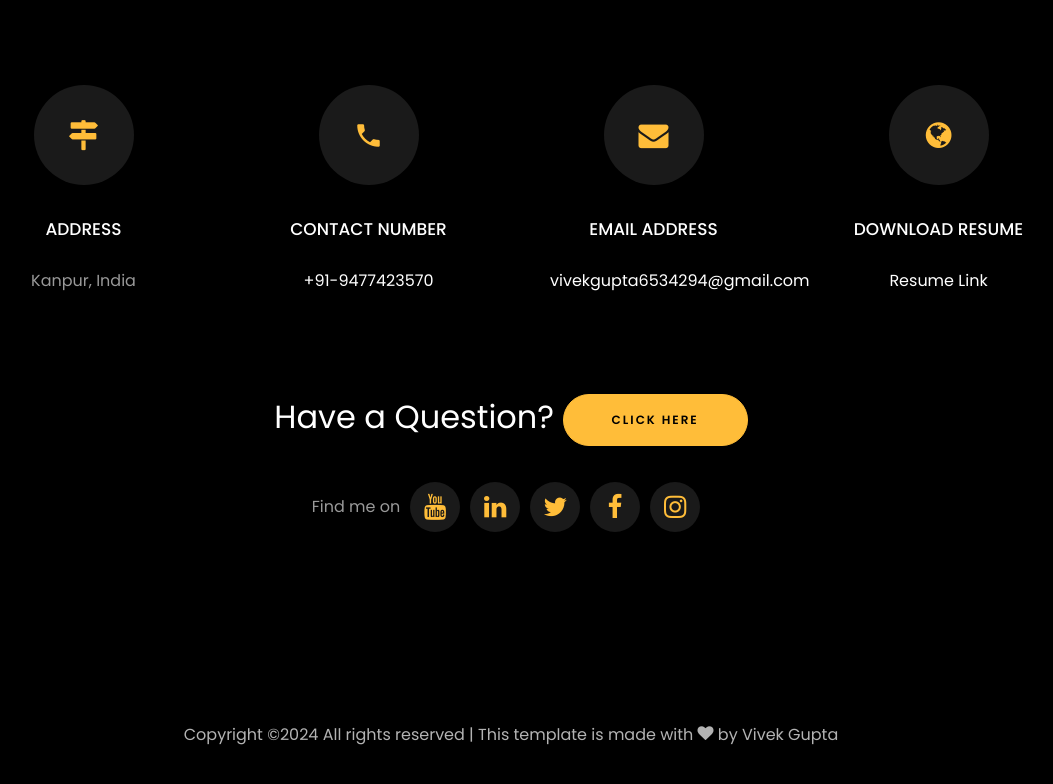
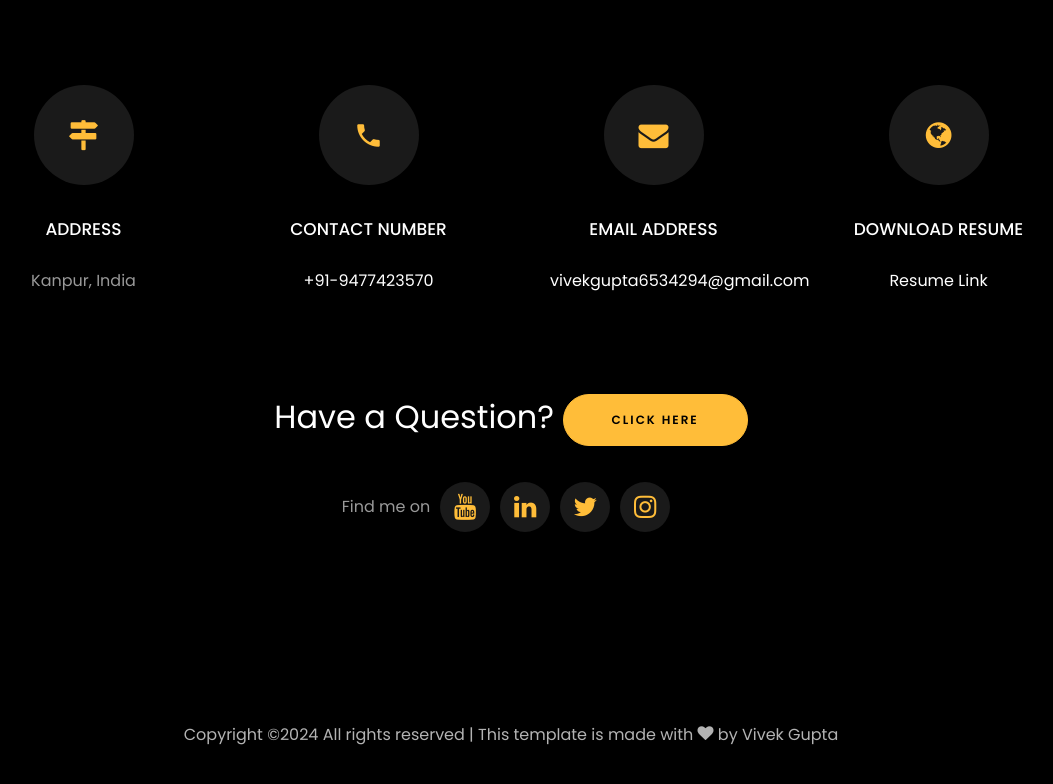
Before and after one commit to vivekgupta6534294/Portfolio, a plain HTML site: page index.html in a window 1280 px wide. Shown: the part 4965-5749 px from the top of the page, without its empty margins (129-1182 px from the left). Drawn offline with Linux system fonts and the light colour scheme; animation ran at ten frames a second; files whose address does not match are found by name.

Commit message:
Facebook removed

```diff
--- a/index.html
+++ b/index.html
@@ -640,7 +640,7 @@
 					  <li class="ftco-animate"><a href="https://www.youtube.com/channel/UCvvVUp9JPamKpl-KOK6GEDw" target="_blank"><span class="icon-youtube"></span></a></li>
 					  <li class="ftco-animate"><a href="https://www.linkedin.com/in/vivek-gupta-49b56a1b1/" target="_blank"><span class="icon-linkedin"></span></a></li>
 					  <li class="ftco-animate"><a href="https://x.com/VivekGupta301?t=uM9koFz229JUvQMnvuU55A&s=09" target="_blank"><span class="icon-twitter"></span></a></li>
-					  <li class="ftco-animate"><a href="#" target="_blank"><span class="icon-facebook"></span></a></li>
+					  <!-- <li class="ftco-animate"><a href="#" target="_blank"><span class="icon-facebook"></span></a></li>   -->
 					  <li class="ftco-animate"><a href="https://www.instagram.com/vivek.gupta1108/" target="_blank"><span class="icon-instagram"></span></a></li>
 					  <!-- <li class="ftco-animate"><a href="#"><span class="icon-facebook" ></span></a></li> -->
 				      <!-- <li class="ftco-animate"><a href="https://www.instagram.com/vivek.gupta1108/" target="_blank"><span class="icon-instagram"></span></a></li> -->
```
